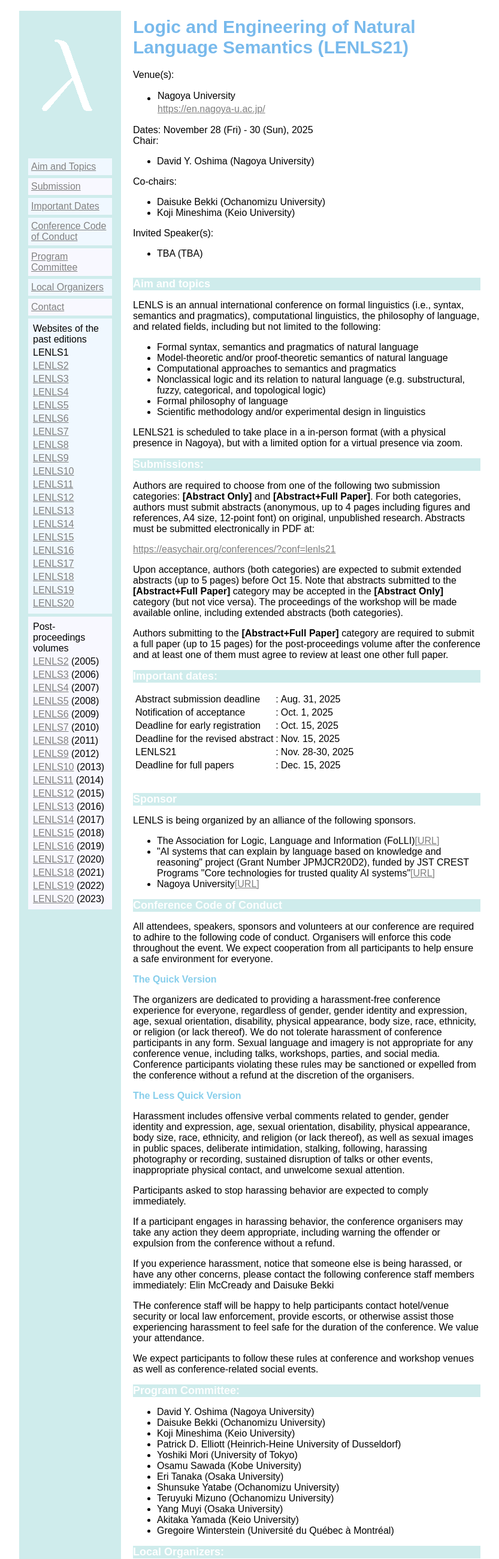
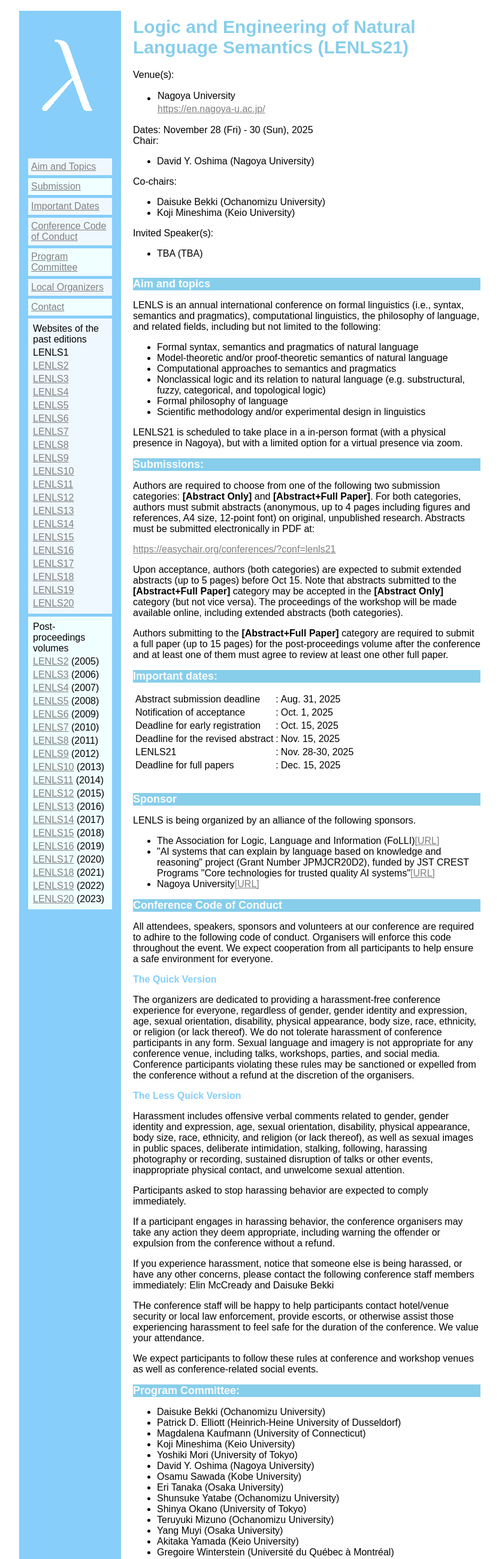
Before and after one commit to lenls/lenls.github.io, a plain HTML site: page lenls21/LENLS21.html in a window 1280 px wide. Shown: the top 2599 px of the page at 60% size, without its empty margins (218-1051 px from the left). Drawn offline with Linux system fonts and the light colour scheme.

Commit message:
Change colors

```diff
--- a/lenls21/LENLS21.html
+++ b/lenls21/LENLS21.html
@@ -13,7 +13,7 @@ A:visited {
 		color: gray;
 		}
 A:active {
-		color: #FF0066;
+		color: fuchsia;
 		}
 td {
 		color:black;
@@ -40,27 +40,27 @@ td {
 		}
 .tab {}
 .c2 {
-		background: #F8F8FF;
+		background: azure;
 		}
 .c1 {
-		background: #F0F8FF;
+		background: aliceblue;
 		}
 .c0 {
-		background: #CFECEC;
+		background: lightskyblue;
 		}
 h1 {
-		color: #79BAEC;
+		color: skyblue;
 		font-size: 30px;}
 h2 {
 		color: white;
 		font-weight: bold;
 		font-size: 18px;
-		background-color: #CFECEC;
+		background-color: skyblue;
 		background-repeat: no-repeat;
 		background-position: left bottom;
   		}
 h3 {
-		color: #87CEEB;
+		color: lightskyblue;
 		font-size: 16px;
 		}
 h4 {
@@ -165,7 +165,7 @@ at least one other full paper.</p>
 <p>We expect participants to follow these rules at conference and workshop venues as well as conference-related social events.</p>
 
 
-<a name="committee"/><h2>Program Committee:</h2><ul><li>David Y. Oshima (Nagoya University)</li><li>Daisuke Bekki (Ochanomizu University)</li><li>Koji Mineshima (Keio University)</li><li>Patrick D. Elliott (Heinrich-Heine University of Dusseldorf)</li><li>Yoshiki Mori (University of Tokyo)</li><li>Osamu Sawada (Kobe University)</li><li>Eri Tanaka (Osaka University)</li><li>Shunsuke Yatabe (Ochanomizu University)</li><li>Teruyuki Mizuno (Ochanomizu University)</li><li>Yang Muyi (Osaka University)</li><li>Akitaka Yamada (Keio University)</li><li>Gregoire Winterstein (Université du Québec à Montréal)</li></ul>
+<a name="committee"/><h2>Program Committee:</h2><ul><li>Daisuke Bekki (Ochanomizu University)</li><li>Patrick D. Elliott (Heinrich-Heine University of Dusseldorf)</li><li>Magdalena Kaufmann (University of Connecticut)</li><li>Koji Mineshima (Keio University)</li><li>Yoshiki Mori (University of Tokyo)</li><li>David Y. Oshima (Nagoya University)</li><li>Osamu Sawada (Kobe University)</li><li>Eri Tanaka (Osaka University)</li><li>Shunsuke Yatabe (Ochanomizu University)</li><li>Shinya Okano (University of Tokyo)</li><li>Teruyuki Mizuno (Ochanomizu University)</li><li>Yang Muyi (Osaka University)</li><li>Akitaka Yamada (Keio University)</li><li>Gregoire Winterstein (Université du Québec à Montréal)</li></ul>
 <a name="localorganizers"/><h2>Local Organizers:</h2><ul><li>David Y. Oshima (Nagoya University)</li></ul>
 
 
```
Also changed, not shown: lenls21/LENLS21.xml (+4 -4 lines), lenls21/index.html (+8 -8 lines), lenls21/LENLS21.txt, 2 other files.
